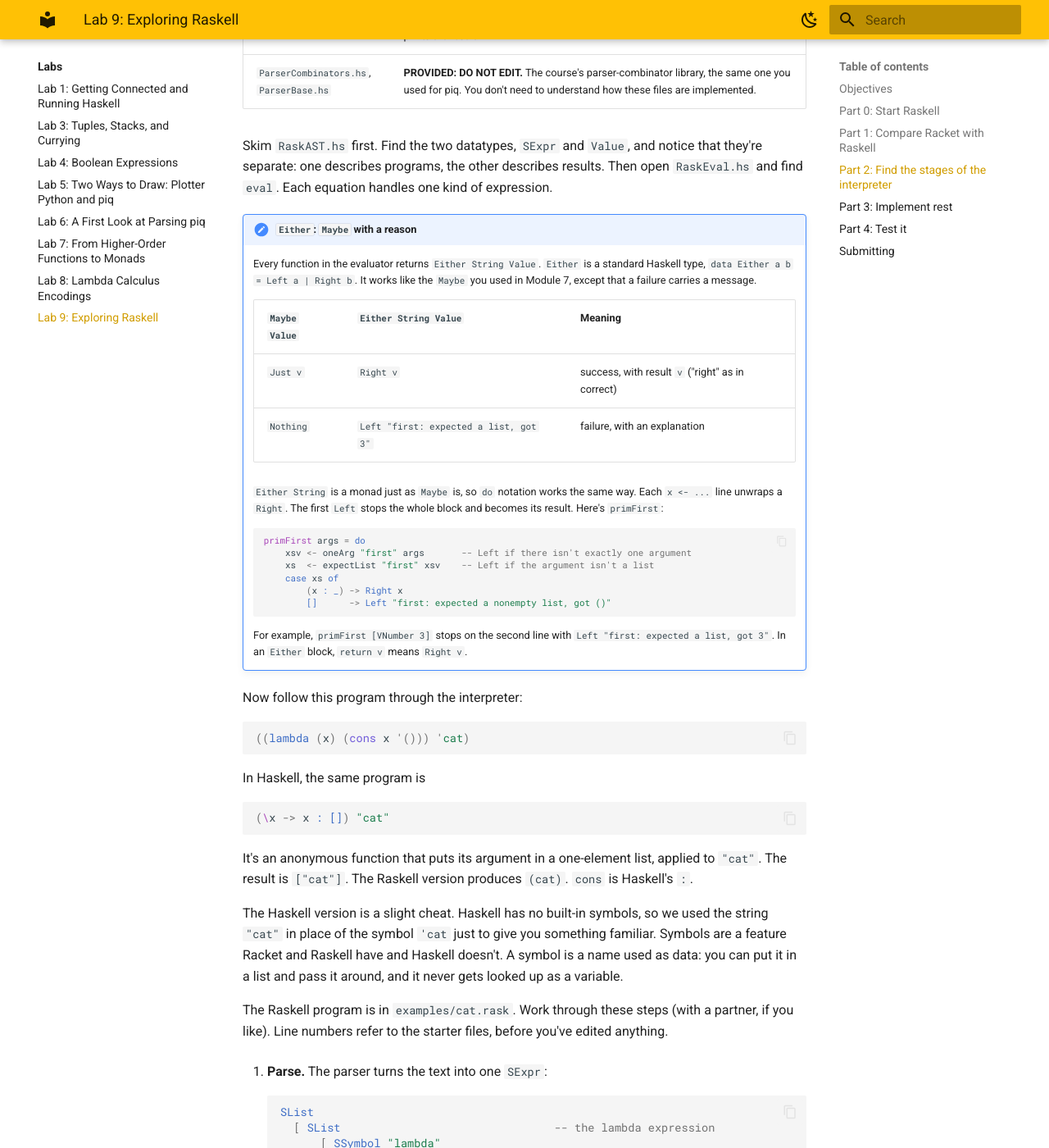
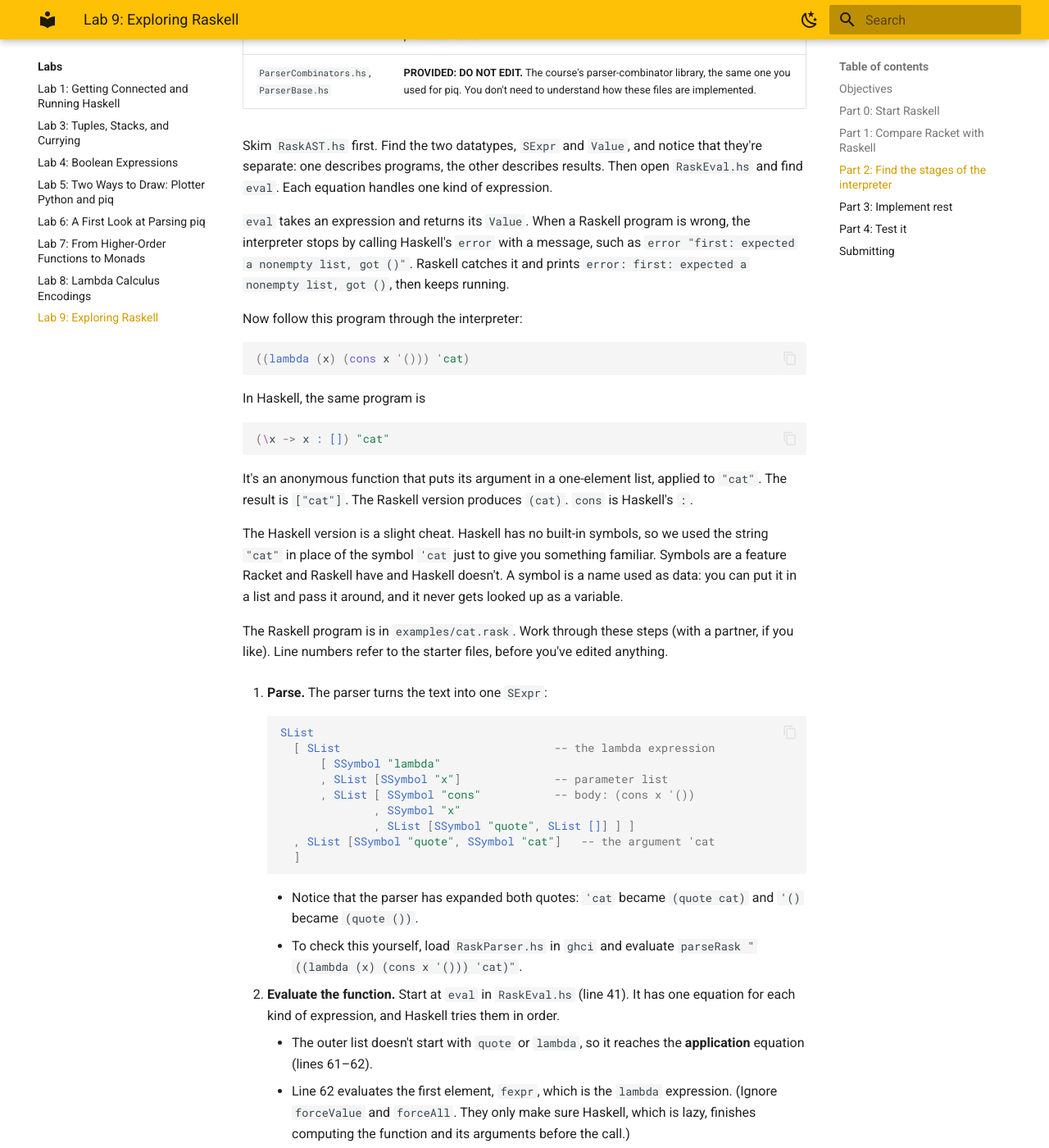
Before and after one commit to lbang-hmc/cs-131-website, an MkDocs documentation site: the page built from content/labs/lab09.md, in a window 1280 px wide and 1400 px high, scrolled down 3013 px. Shown: the whole window at 82% size. Built offline with MkDocs 1.6.1 and Material for MkDocs 9.7.7, drawn with Linux system fonts in a browser that asks for light colours; some of the changed text lies outside the part shown.

Commit message:
Raskell: drop Either/do; errors via Haskell error (lab09, 09.2, hw09)
Co-Authored-By: Claude Opus 5.5 <noreply@anthropic.com>

````diff
--- a/content/assignments/hw09.md
+++ b/content/assignments/hw09.md
@@ -123,7 +123,17 @@ Then open `RaskEval.hs` and find your way around. You saw most of it in the lab.
 - **`apply`**, which calls a function value, whether it's a primitive (`VPrim`) or a closure (`VClosure`).
 - **The `primitives` table**, which lists every primitive by its Raskell name. It's how names like `cons` and `+` get their meaning: `initEnv` binds each name to its primitive.
 
-Also skim the helpers in `RaskAST.hs`: `oneArg`, `twoArgs`, `threeArgs`, `twoNumbers`, `expectNumber`, `expectBool`, `expectList`, `bindingList`, and `condClauses`. Each one checks one thing and either extracts what you want (`Right`) or explains what's wrong (`Left`). Using them, and `do` notation for `Either`, keeps your code short. (For a refresher on `Either`, see [Module 09.2](../modules/09.2-building-a-small-lisp-interpreter.md#either-maybe-with-a-reason).)
+Also skim the helpers in `RaskAST.hs`: `expectNumber`, `expectBool`, `expectList`, `arityMessage`, `bindingList`, and `condClauses`. Each one checks one thing. It either returns what you want, or stops with an error message. When something is wrong in your own code, do the same: call `error` with a message that starts with the operation's name, like the provided primitives do. Raskell prints it as `error: ...`.
+
+The provided primitives are good models. Each one pattern-matches on its argument list. For example:
+
+```haskell
+primCons :: [Value] -> Value
+primCons [x, xs] = VList (x : expectList "cons" xs)
+primCons args    = error (arityMessage "cons" 2 (length args))
+```
+
+The first equation handles exactly two arguments. The second catches everything else.
 
 ---
 
@@ -148,9 +158,9 @@ Look at the primitives table. The entry for `+` is
 
 That's a partial application: `arith` takes the operation's name, a Haskell function on `Integer`s, and then the list of argument values. So `(+ 3 5)` runs `arith "+" (+) [VNumber 3, VNumber 5]`. `-` and `*` use `arith` too, so writing `arith` once gives you all three. The comparisons share `compareWith` the same way.
 
-Implement `arith`, `compareWith`, `primQuotient`, and `primModulo`. `twoNumbers` does most of the checking for you.
+Implement `arith`, `compareWith`, `primQuotient`, and `primModulo`. Write each one like `primCons`: one equation for exactly two arguments, using `expectNumber` to check each one, and one equation that reports the wrong number of arguments.
 
-**Integer division.** As in Racket, `quotient` rounds toward zero, so `(quotient -7 2)` is `-3`. `modulo` gives a result with the sign of the divisor, so `(modulo -7 2)` is `1`. Haskell has a function for each: look up `quot` and `mod`. Dividing by zero is a Raskell error. Don't let it become a Haskell crash.
+**Integer division.** As in Racket, `quotient` rounds toward zero, so `(quotient -7 2)` is `-3`. `modulo` gives a result with the sign of the divisor, so `(modulo -7 2)` is `1`. Haskell has a function for each: look up `quot` and `mod`. Dividing by zero is a Raskell error. Check for it yourself and call `error` with a clear message, such as `quotient: division by zero`.
 
 !!! example "✅ Check your work (Stage 1)"
     `./run-tests 01` should pass all 24 tests. Also try `((lambda (op) (op 2 3)) *)` in the REPL. A primitive is a value like any other, so you can pass it to a function.
@@ -223,18 +233,16 @@ It fails with `unbound identifier: down`. The `lambda` is evaluated in the envir
 Raskell's `letrec` binds exactly one name, to a `lambda`. It's **already implemented** in `RaskEval.hs`. You use it in Stage 6. Here's the heart of it:
 
 ```haskell
-evalLetrec env [bindings, body] = do
-    pairs <- bindingList "letrec" bindings
-    case pairs of
-        [(f, SList [SSymbol "lambda", paramList, fbody])] -> do
-            params <- parameterList paramList
-            let closure = VClosure env' params fbody
+evalLetrec env [bindings, body] =
+    case bindingList "letrec" bindings of
+        [(f, SList [SSymbol "lambda", paramList, fbody])] ->
+            let closure = VClosure env' (parameterList paramList) fbody
                 env'    = Map.insert f closure env
-            eval env' body
+            in  eval env' body
         ...
 ```
 
-The closure needs to remember an environment in which `f` is bound to *the closure itself*. Look at the two `let` lines. `closure` is defined using `env'`, and `env'` is defined using `closure`. Each one is defined in terms of the other. In most languages that's nonsense, but in Haskell it works, because Haskell is lazy. Neither value is examined while it's being defined. The `Map.insert` just stores a reference to `closure` without looking inside it. When `f` is finally called, its body looks up `f` in `env'` and finds the very closure being run.
+The closure needs to remember an environment in which `f` is bound to *the closure itself*. Look at the two lines after `let`. `closure` is defined using `env'`, and `env'` is defined using `closure`. Each one is defined in terms of the other. In most languages that's nonsense, but in Haskell it works, because Haskell is lazy. Neither value is examined while it's being defined. The `Map.insert` just stores a reference to `closure` without looking inside it. When `f` is finally called, its body looks up `f` in `env'` and finds the very closure being run.
 
 !!! question "Think about it"
     1. Why does the `let` version of `down` fail, while the `letrec` version works? Answer in terms of *which environment* each closure remembers.
--- a/content/labs/lab09.md
+++ b/content/labs/lab09.md
@@ -105,26 +105,7 @@ Open the starter files in VS Code. Each one has one job:
 
 Skim `RaskAST.hs` first. Find the two datatypes, `SExpr` and `Value`, and notice that they're separate: one describes programs, the other describes results. Then open `RaskEval.hs` and find `eval`. Each equation handles one kind of expression.
 
-!!! note "`Either`: `Maybe` with a reason"
-    Every function in the evaluator returns `Either String Value`. `Either` is a standard Haskell type, `data Either a b = Left a | Right b`. It works like the `Maybe` you used in Module 7, except that a failure carries a message.
-
-    | `Maybe Value` | `Either String Value` | Meaning |
-    | --- | --- | --- |
-    | `Just v` | `Right v` | success, with result `v` ("right" as in correct) |
-    | `Nothing` | `Left "first: expected a list, got 3"` | failure, with an explanation |
-
-    `Either String` is a monad just as `Maybe` is, so `do` notation works the same way. Each `x <- ...` line unwraps a `Right`. The first `Left` stops the whole block and becomes its result. Here's `primFirst`:
-
-    ```haskell
-    primFirst args = do
-        xsv <- oneArg "first" args       -- Left if there isn't exactly one argument
-        xs  <- expectList "first" xsv    -- Left if the argument isn't a list
-        case xs of
-            (x : _) -> Right x
-            []      -> Left "first: expected a nonempty list, got ()"
-    ```
-
-    For example, `primFirst [VNumber 3]` stops on the second line with `Left "first: expected a list, got 3"`. In an `Either` block, `return v` means `Right v`.
+`eval` takes an expression and returns its `Value`. When a Raskell program is wrong, the interpreter stops by calling Haskell's `error` with a message, such as `error "first: expected a nonempty list, got ()"`. Raskell catches it and prints `error: first: expected a nonempty list, got ()`, then keeps running.
 
 Now follow this program through the interpreter:
 
@@ -162,30 +143,30 @@ The Raskell program is in `examples/cat.rask`. Work through these steps (with a
     - To check this yourself, load `RaskParser.hs` in `ghci` and evaluate `parseRask "((lambda (x) (cons x '())) 'cat)"`.
 
 2. **Evaluate the function.** Start at `eval` in `RaskEval.hs` (line 41). It has one equation for each kind of expression, and Haskell tries them in order.
-    - The outer list doesn't start with `quote` or `lambda`, so it reaches the **application** equation (lines 59–62).
-    - Line 60 evaluates the first element, `fexpr`, which is the `lambda` expression.
-    - That call matches the `lambda` equation (line 55), which calls `evalLambda` (lines 87–89).
-    - The result is a `VClosure` (see the definition of `Value` in `RaskAST.hs`, lines 48–49). It holds three things:
+    - The outer list doesn't start with `quote` or `lambda`, so it reaches the **application** equation (lines 61–62).
+    - Line 62 evaluates the first element, `fexpr`, which is the `lambda` expression. (Ignore `forceValue` and `forceAll`. They only make sure Haskell, which is lazy, finishes computing the function and its arguments before the call.)
+    - That call matches the `lambda` equation (line 55), which calls `evalLambda` (line 87).
+    - The result is a `VClosure` (see the definition of `Value` in `RaskAST.hs`, lines 51–52). It holds three things:
         - the environment where the `lambda` was evaluated, which here is `initEnv` (just the primitives);
         - the parameter names, `["x"]`;
         - the body, still unevaluated: the `SExpr` for `(cons x '())`.
 
-3. **Evaluate the argument.** Back in the application equation, line 61 evaluates each argument expression.
+3. **Evaluate the argument.** Back in the application equation, line 62 also evaluates each argument expression, with `map (eval env) argexprs`.
     - Our only argument is `(quote cat)`. It matches the `quote` equation (line 54), which calls `evalQuote` (lines 80–81).
-    - `evalQuote` hands the unevaluated `SExpr` to `quoteToValue` (`RaskAST.hs`, lines 82–86).
+    - `evalQuote` hands the unevaluated `SExpr` to `quoteToValue` (`RaskAST.hs`, lines 85–89).
     - The symbol `cat` becomes the value `VSymbol "cat"`. Nothing is evaluated, so `cat` is never looked up as a variable.
 
-4. **Apply.** Line 62 calls `apply` with the closure from step 2 and the list of argument values from step 3.
+4. **Apply.** Line 62 then calls `apply` with the closure from step 2 and the list of argument values from step 3.
     - A closure matches the `VClosure` equation (lines 67–71).
     - On line 71, `envExtend` (lines 28–29) binds the parameter names to the argument values.
     - It extends `closureEnv`, the environment stored in the closure, where the function was *made*, not the one where it's *called*. That's what makes Raskell's scope lexical.
     - The new environment is `initEnv` plus one binding: `x` ↦ `VSymbol "cat"`.
 
-5. **Evaluate the body.** Line 71 then calls `eval` on the body, `(cons x '())`, in the extended environment. This is another ordinary application, so we're back on lines 59–62.
+5. **Evaluate the body.** Line 71 then calls `eval` on the body, `(cons x '())`, in the extended environment. This is another ordinary application, so we're back on lines 61–62.
     - Evaluating the symbol `cons` looks it up (line 48) and finds the primitive that `initEnv` put there (lines 32–33).
     - Evaluating `x` looks it up too.
     - Evaluating `'()` goes through `evalQuote` again.
-    - `apply` uses its `VPrim` equation (line 66), which calls `primCons` (lines 107–111).
+    - `apply` uses its `VPrim` equation (line 66), which calls `primCons` (lines 105–107).
     - Looking up `x` finds `VSymbol "cat"`, from the binding made in step 4.
     - `primCons` receives `[VSymbol "cat", VList []]` and returns `VList [VSymbol "cat"]`, which prints as `(cat)`.
 
@@ -216,10 +197,11 @@ In `RaskEval.hs`, find `primRest` (search for `TODO`). Right now it always gives
 Before you write anything, read `primFirst` just above it, closely. Like every primitive, it receives its arguments **already evaluated**, as a list of `Value`s. Its type is
 
 ```haskell
-primRest :: [Value] -> Either String Value
+primRest :: [Value] -> Value
 ```
 
-- Look at how `primFirst` checks that it got exactly one argument and that the argument is a list. `oneArg` and `expectList` are defined in `RaskAST.hs`. (The "`Either`: `Maybe` with a reason" box in Part 2 walks through how its `do` block works.)
+- Look at how `primFirst` is written as two equations. The first, `primFirst [xs]`, matches exactly one argument. The second matches anything else and reports the wrong number of arguments with `error`.
+- `expectList` (in `RaskAST.hs`) returns the elements of a list value, or stops with an error if the value isn't a list.
 - Think about the data: a nonempty list has a first element and the rest of the list. What should `rest` return for each?
 - Your result has to be a `Value`. What constructor wraps a list of values?
 
--- a/content/modules/09.2-building-a-small-lisp-interpreter.md
+++ b/content/modules/09.2-building-a-small-lisp-interpreter.md
@@ -156,7 +156,7 @@ data Value
   | VSymbol  String
   | VList    [Value]
   | VClosure Env [String] SExpr                        -- defining environment, parameters, body
-  | VPrim    String ([Value] -> Either String Value)   -- name, and what it does to its arguments
+  | VPrim    String ([Value] -> Value)                 -- name, and what it does to its arguments
 ```
 
 The `(a)` above is the value `VList [VSymbol "a"]`. The important separation is:
@@ -196,47 +196,26 @@ The evaluator receives structured syntax and an **environment**, which tells it
 The evaluator in `RaskEval.hs` has this type:
 
 ```haskell
-eval :: Env -> SExpr -> Either String Value
+eval :: Env -> SExpr -> Value
 ```
 
 Here:
 
 - `Env` associates names with values.
 - `SExpr` is the expression to interpret.
-- `Either String Value` represents **either** an explanatory error message (`Left`) **or** a successful result (`Right`).
+- `Value` is the result.
 
-### `Either`: `Maybe` with a reason
+### Reporting errors
 
-`Either` is a standard Haskell type:
+Some Raskell programs are wrong, such as `(+ 'a 1)` or `(first '())`. When the interpreter finds a problem, it stops by calling Haskell's `error` with a message. For example, here is a helper from `RaskAST.hs` that checks for a number:
 
 ```haskell
-data Either a b = Left a | Right b
+expectNumber :: String -> Value -> Integer
+expectNumber _  (VNumber n) = n
+expectNumber op v           = error (op ++ ": expected a number, got " ++ showValue v)
 ```
 
-You've already used `Maybe` for computations that can fail. `Either String` does the same job, but a failure carries a message explaining what went wrong instead of a bare `Nothing`:
-
-| `Maybe Integer` | `Either String Integer` | Meaning |
-| --- | --- | --- |
-| `Just 7` | `Right 7` | success, with result `7` ("right" as in correct) |
-| `Nothing` | `Left "+: expected a number, got a"` | failure, with an explanation |
-
-`Either String` is a monad just as `Maybe` is, so `do` notation reads the same way. Each `x <- ...` line unwraps a `Right`. The first `Left` stops the whole block and becomes its result. For example, here is addition of two Raskell values, using a helper that checks for a number:
-
-```haskell
-expectNumber :: String -> Value -> Either String Integer
-expectNumber _  (VNumber n) = Right n
-expectNumber op v           = Left (op ++ ": expected a number, got " ++ showValue v)
-
-addValues :: Value -> Value -> Either String Value
-addValues v1 v2 = do
-    a <- expectNumber "+" v1      -- stops here with a Left if v1 isn't a number
-    b <- expectNumber "+" v2      -- ...or here, if v2 isn't
-    return (VNumber (a + b))      -- return means Right in an Either block
-```
-
-`addValues (VNumber 3) (VNumber 4)` is `Right (VNumber 7)`. `addValues (VSymbol "a") (VNumber 4)` is `Left "+: expected a number, got a"`. You do **not** need to write new monad machinery for this interpreter. The `Either` monad is built into Haskell.
-
-What matters is that an invalid Raskell program reports a **Raskell error**, rather than causing an unrelated Haskell exception.
+The REPL catches the error and prints it as a **Raskell error**, `error: +: expected a number, got a`, and then keeps running. Nothing crashes.
 
 ### The evaluator's cases
 
````
